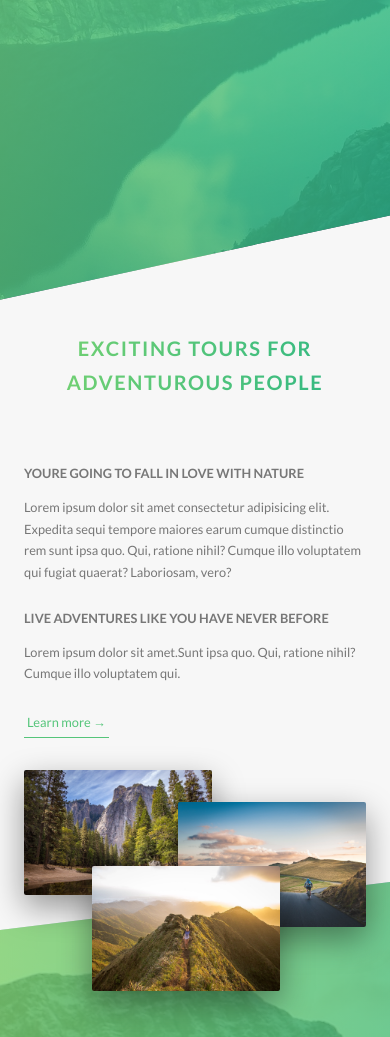
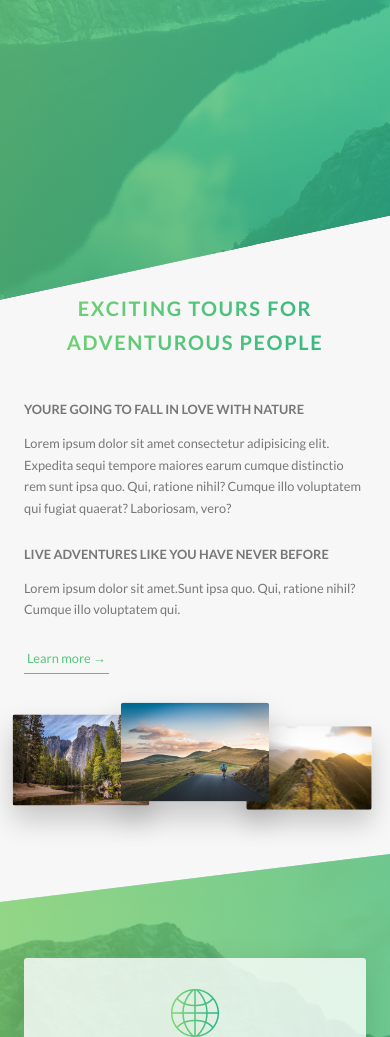
Before and after one commit to nishathapa/Natours, a website: page index.html in a window 390 px wide. Shown: the part 502-1539 px from the top of the page. Drawn offline with Linux system fonts and the light colour scheme.

Commit message:
Media queries for Layout, About and Features section

```diff
--- a/sass/abstract/_mixins.scss
+++ b/sass/abstract/_mixins.scss
@@ -35,6 +35,8 @@ $breakpoint argument choices :
 -tab-land
 -big-desktop
 
+Order : Base + typography > general layout + grid > page layout  > components
+
 1em = 16px;
 */
 
--- a/sass/base/_base.scss
+++ b/sass/base/_base.scss
@@ -36,6 +36,6 @@ body{
 
 
     @include respond(tab-port){
-        padding: 0;
+        padding: 0 ;
     }
 }
--- a/sass/base/_utilities.scss
+++ b/sass/base/_utilities.scss
@@ -1,8 +1,24 @@
 .u-center-text{text-align: center !important;}
 
-.u-margin-bottom-big{ margin-bottom: 8rem !important;}
+.u-margin-bottom-big{
 
-.u-margin-bottom-medium{ margin-bottom: 4rem !important;}
+    margin-bottom: 8rem !important;
+
+    @include respond(tab-port){
+        margin-bottom: 5rem !important;
+    }
+
+}
+
+.u-margin-bottom-medium{
+
+    margin-bottom: 4rem !important;
+
+    @include respond(tab-port){
+        margin-bottom: 3rem  !important;
+    }
+
+}
 
 .u-margin-bottom-small{ margin-bottom: 1.5rem !important;}
 
--- a/sass/components/_composition.scss
+++ b/sass/components/_composition.scss
@@ -8,21 +8,48 @@
         position: absolute;
         z-index: 10;
         transition: all .2s;
-        outline-offset: 2rem;;
+        outline-offset: 2rem;
+
+
+        @include respond(tab-port) {
+            float: left;
+            position: relative;
+            width: 33.33333333%;
+            box-shadow: 0 1.5rem 3rem rgba($color-black, 0.2);
+        }
 
         &--p1{
             left: 0;
             top:-2rem;
+
+
+            @include respond(tab-port) {
+                top: 0;
+                transform: scale(1.2);
+
+            }
         }
 
         &--p2{
             right: 0;
             top:2rem;
+
+            @include respond(tab-port) {
+                top: -1rem;
+                z-index: 100;
+                transform: scale(1.3);
+             }
         }
 
         &--p3{
             left: 20%;
             top: 10rem;
+
+            @include respond(tab-port) {
+                top: 1rem;
+                left: 0;
+                transform: scale(1.1);
+            }
         }
 
         &:hover{
@@ -35,5 +62,5 @@
 
     &:hover &__photo:not(:hover){
         transform: scale(0.95);
-    }
+        }
 }
--- a/sass/layout/_footer.scss
+++ b/sass/layout/_footer.scss
@@ -10,7 +10,12 @@
 
     &__logo-box{
         text-align: center;
-        margin-bottom: 8rem 0;
+        margin-bottom: 8rem;
+
+
+        @include respond(tab-port) {
+            margin-bottom: 6rem;
+        }
 
     }
 
@@ -25,10 +30,11 @@
         display: inline-block;
 
 
-    @include respond(tab-port) {
-        width: 100%;
-        text-align: center;
-    }
+        @include respond(tab-port) {
+            width: 100%;
+            text-align: center;
+        }
+
 
     }
 
--- a/sass/pages/_home.scss
+++ b/sass/pages/_home.scss
@@ -2,6 +2,10 @@
     background-color: $color-grey-light-1;
     padding: 25rem 0;
     margin-top: -20vh;
+
+    @include respond(tab-port){
+        padding: 20rem 0;
+    }
 }
 
 .section-features{
@@ -20,23 +24,39 @@
         transform: skewY(7deg);
 
     }
+
+    @include respond(tab-port){
+        padding: 10rem 0;
+    }
 }
 
 .section-tours{
     background-color: $color-grey-light-1;
     padding: 25rem 0 15rem 0;
     margin-top: -10rem;
+
+    @include respond(tab-port){
+        padding: 20rem 0 10rem 0;
+    }
 }
 
 .section-stories{
     position: relative;
     padding: 15rem 0;
+
+    @include respond(tab-port){
+        padding: 10rem 0;
+    }
 }
 //.section-features > * // direct children
 
 .section-book{
     padding: 15rem 0;
     background-image: linear-gradient(to right bottom, $color-primary-light, $color-primary-dark);
+
+    @include respond(tab-port){
+        padding: 10rem 0;
+    }
 }
 
 .book{
```
Also changed, not shown: css/style.css.
